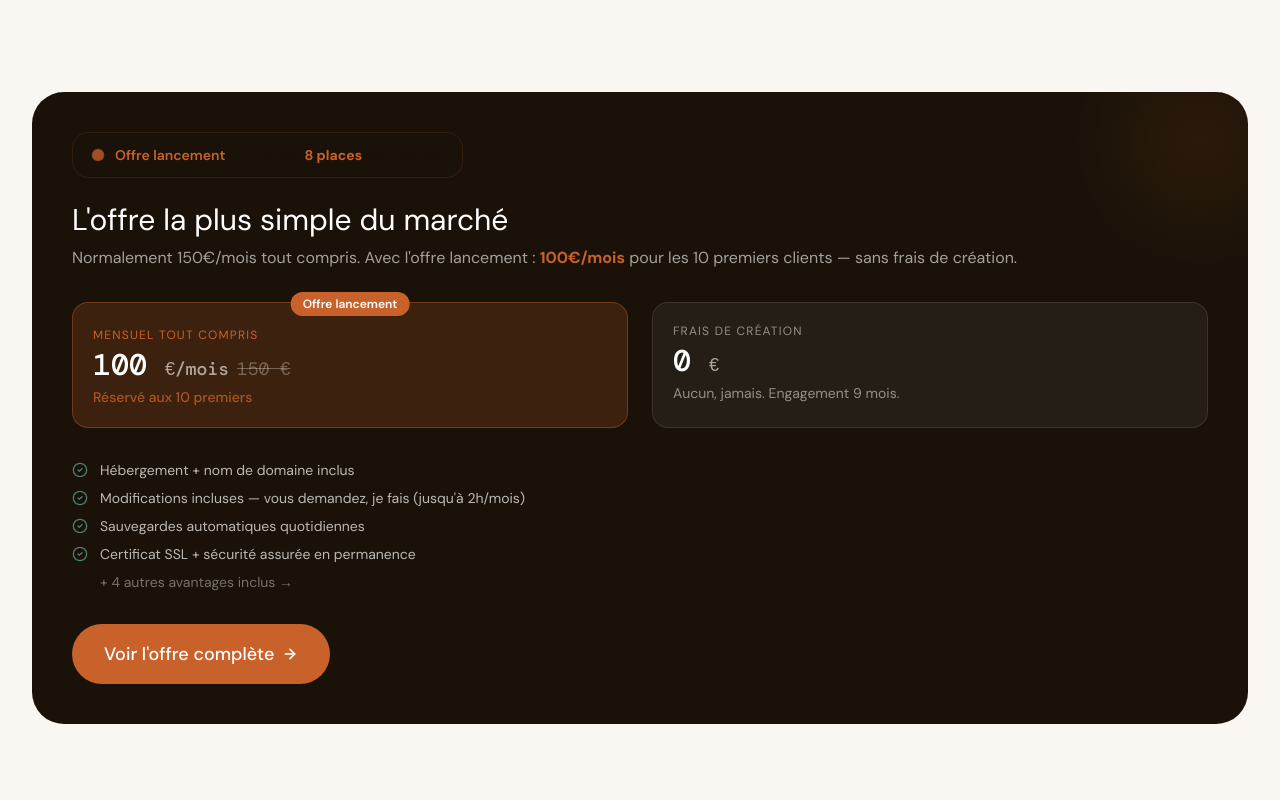
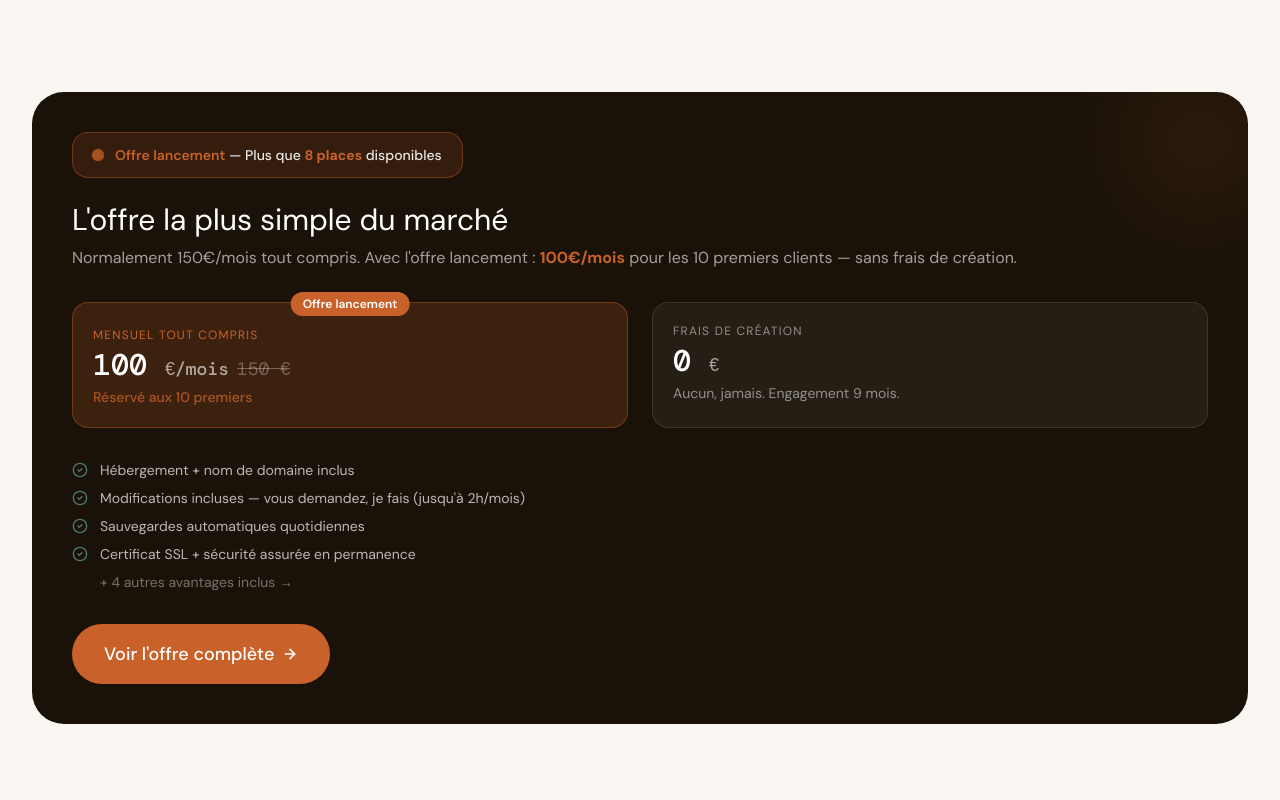
Before and after one commit to PierreG-dev/creation-sites-godino, a Next.js app: page / in a window 1280 px wide. Shown: the part 2300-3100 px from the top of the page. Built offline with nearby package versions, Linux system fonts and the light colour scheme; a web font is replaced by a local one.

Commit message:
text contrast fix

```diff
--- a/src/app/page.tsx
+++ b/src/app/page.tsx
@@ -410,7 +410,7 @@ export default function HomePage() {
         <div className="container relative z-10">
           <div className="text-center max-w-3xl mx-auto">
             <SectionWrapper>
-              <BadgeUrgence className="mb-8 mx-auto" />
+              <BadgeUrgence className="mb-8 mx-auto" dark />
               <h2 className="font-playfair text-4xl md:text-5xl text-white mb-6 leading-tight">
                 Votre site pro, livré{" "}
                 <span className="text-accent italic">en 7 jours.</span>
@@ -428,12 +428,7 @@ export default function HomePage() {
                 <CTAButton href="/contact" variant="primary" size="lg">
                   Démarrer mon projet gratuitement
                 </CTAButton>
-                <CTAButton
-                  href="/offre"
-                  variant="secondary"
-                  size="lg"
-                  className="border-white/30 text-white hover:bg-white hover:text-warmDark"
-                >
+                <CTAButton href="/offre" variant="secondary" size="lg" dark>
                   Voir l'offre complète
                 </CTAButton>
               </div>
--- a/src/components/BadgeUrgence.tsx
+++ b/src/components/BadgeUrgence.tsx
@@ -12,12 +12,14 @@ interface BadgeUrgenceProps {
   placesRestantes?: number
   className?: string
   variant?: 'default' | 'compact' | 'large'
+  dark?: boolean
 }
 
 export function BadgeUrgence({
   placesRestantes = 8, // Hard-codé — voir TODO ci-dessus pour le rendre dynamique
   className = '',
   variant = 'default',
+  dark = false,
 }: BadgeUrgenceProps) {
   if (variant === 'compact') {
     return (
@@ -90,7 +92,7 @@ export function BadgeUrgence({
 
   return (
     <motion.div
-      className={`inline-flex items-center gap-3 bg-accent/8 border border-accent/15 rounded-2xl px-5 py-3 ${className}`}
+      className={`inline-flex items-center gap-3 ${dark ? 'bg-accent/15 border border-accent/40' : 'bg-accent/8 border border-accent/15'} rounded-2xl px-5 py-3 ${className}`}
       initial={{ opacity: 0, y: -10 }}
       animate={{ opacity: 1, y: 0 }}
       transition={{ duration: 0.4 }}
@@ -107,7 +109,7 @@ export function BadgeUrgence({
           ease: 'easeInOut',
         }}
       />
-      <span className="text-warmDark text-sm font-medium">
+      <span className={`${dark ? 'text-white/90' : 'text-warmDark'} text-sm font-medium`}>
         <span className="text-accent font-semibold">Offre lancement</span>
         {' — '}
         Plus que{' '}
--- a/src/components/CTAButton.tsx
+++ b/src/components/CTAButton.tsx
@@ -12,6 +12,7 @@ interface CTAButtonProps {
   className?: string
   onClick?: () => void
   external?: boolean
+  dark?: boolean
 }
 
 const sizeClasses = {
@@ -28,6 +29,7 @@ export function CTAButton({
   className = '',
   onClick,
   external = false,
+  dark = false,
 }: CTAButtonProps) {
   const baseClasses = `
     inline-flex items-center justify-center gap-2 rounded-full font-sans font-medium
@@ -38,7 +40,9 @@ export function CTAButton({
 
   const variantClasses = {
     primary: 'bg-accent text-white hover:bg-accent/90',
-    secondary: 'border-2 border-accent text-accent hover:bg-accent hover:text-white',
+    secondary: dark
+      ? 'border-2 border-white/30 text-white hover:bg-white hover:text-warmDark hover:border-white'
+      : 'border-2 border-accent text-accent hover:bg-accent hover:text-white',
   }
 
   const content = (
--- a/src/components/OffreCard.tsx
+++ b/src/components/OffreCard.tsx
@@ -40,7 +40,7 @@ export function OffreCard({ variant = 'full', className = '', showBadge = true }
         />
 
         <div className="relative z-10">
-          {showBadge && <BadgeUrgence className="mb-6" />}
+          {showBadge && <BadgeUrgence className="mb-6" dark />}
 
           <h3 className="font-playfair text-2xl md:text-3xl text-white mb-2">
             L'offre la plus simple du marché
@@ -108,7 +108,7 @@ export function OffreCard({ variant = 'full', className = '', showBadge = true }
           {/* Header */}
           <div className="flex flex-col md:flex-row md:items-start md:justify-between gap-6 mb-10">
             <div>
-              {showBadge && <BadgeUrgence className="mb-5" />}
+              {showBadge && <BadgeUrgence className="mb-5" dark />}
               <h2 className="font-playfair text-3xl md:text-4xl text-white mb-3">
                 Une offre. Un prix. Zéro surprise.
               </h2>
@@ -178,7 +178,7 @@ export function OffreCard({ variant = 'full', className = '', showBadge = true }
             <CTAButton href="/contact" variant="primary" size="lg" className="flex-1 justify-center">
               Profiter de l'offre lancement
             </CTAButton>
-            <CTAButton href="/comment-ca-marche" variant="secondary" size="lg" className="flex-1 justify-center border-white/30 text-white hover:bg-white hover:text-warmDark">
+            <CTAButton href="/comment-ca-marche" variant="secondary" size="lg" dark className="flex-1 justify-center">
               Comment ça marche ?
             </CTAButton>
           </div>
```
